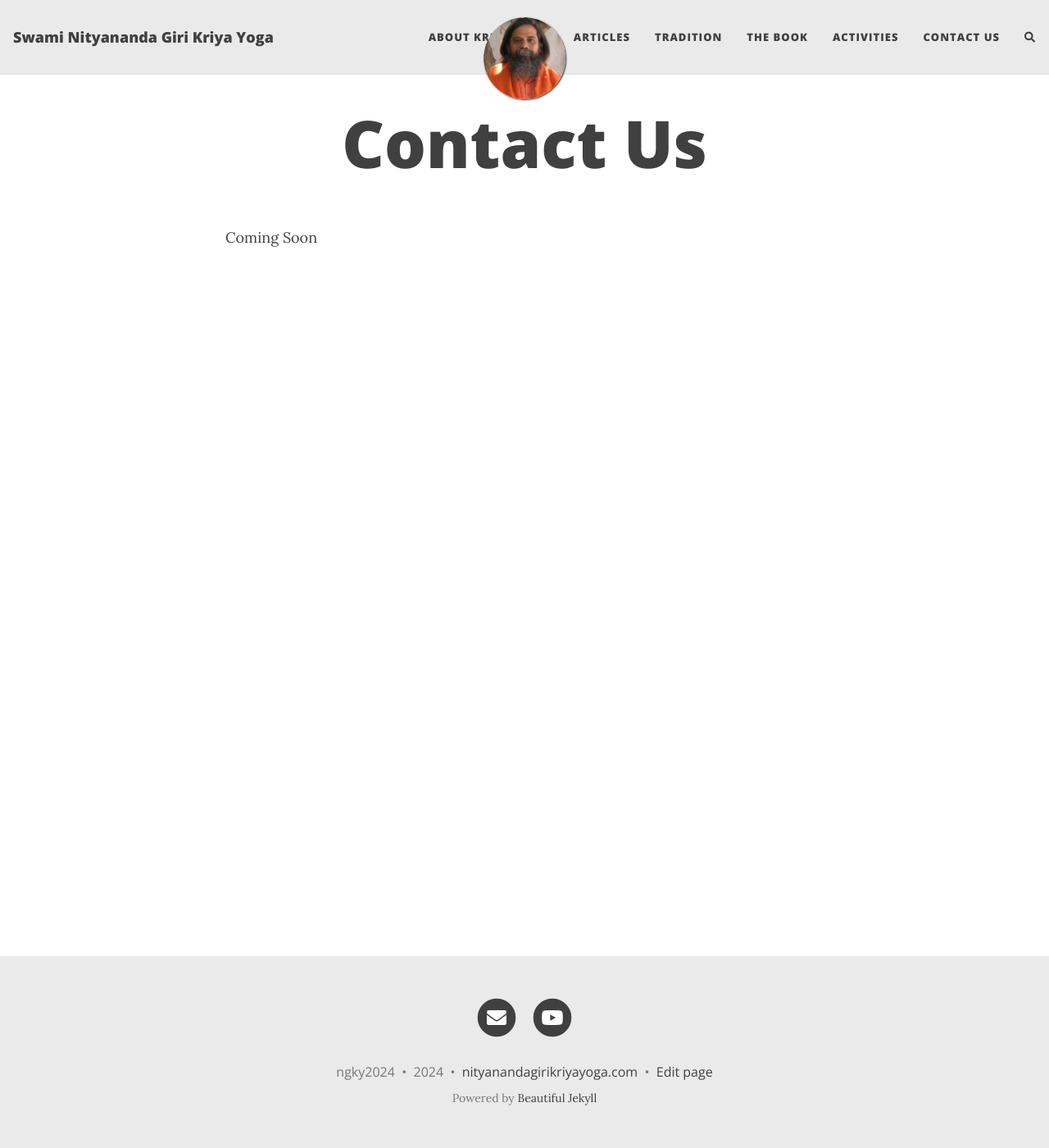
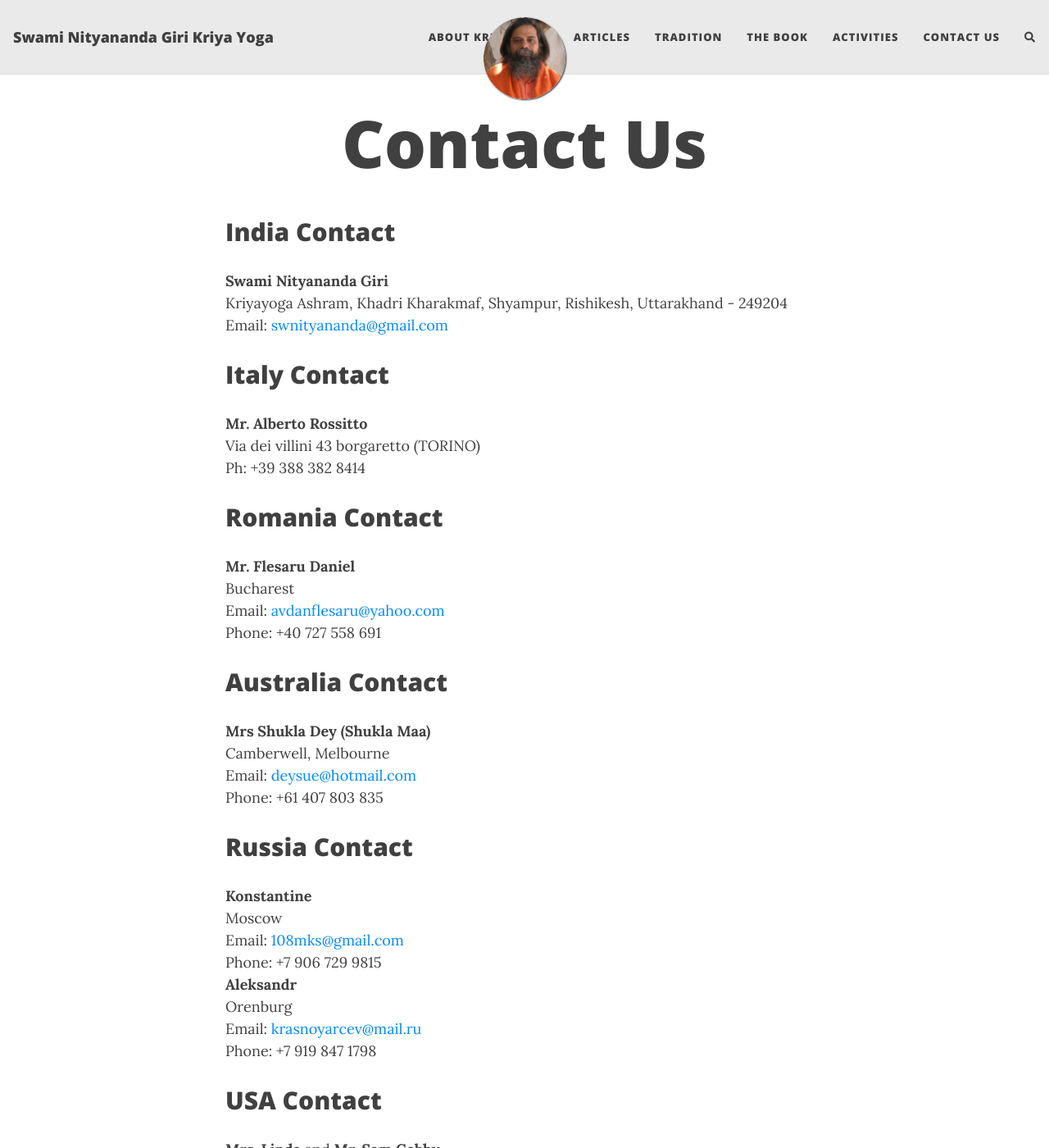
Before and after one commit to swngky/swngky.github.io, a Jekyll site: the page built from docs/contactus.md, in a window 1280 px wide and 1400 px high. Shown: the whole window at 82% size. Built offline with Jekyll 4.4.1, drawn with Linux system fonts in a browser that asks for light colours; nearby versions of some CDN libraries; comment, search, counter and statistics services are not loaded; some of the changed text lies outside the part shown.

Commit message:
Add contact us page

```diff
--- a/docs/contactus.md
+++ b/docs/contactus.md
@@ -3,4 +3,65 @@ layout: page
 title: Contact Us
 ---
 
-Coming Soon
+## India Contact
+
+**Swami Nityananda Giri**
+<br/>
+Kriyayoga Ashram, Khadri Kharakmaf, Shyampur, Rishikesh, Uttarakhand - 249204
+<br/>
+Email: [swnityananda@gmail.com](mailto:swnityananda@gmail.com)
+
+## Italy Contact
+
+**Mr. Alberto Rossitto**
+<br/>
+Via dei villini 43 borgaretto (TORINO)
+<br/>
+Ph: +39 388 382 8414
+
+## Romania Contact
+
+**Mr. Flesaru Daniel**
+<br/>
+Bucharest
+<br/>
+Email: [avdanflesaru@yahoo.com](mailto:avdanflesaru@yahoo.com)
+<br/>
+Phone: +40 727 558 691
+
+## Australia Contact
+
+**Mrs Shukla Dey (Shukla Maa)**
+<br/>
+Camberwell, Melbourne
+<br/>
+Email: [deysue@hotmail.com](mailto:deysue@hotmail.com)
+<br/>
+Phone: +61 407 803 835
+
+## Russia Contact
+**Konstantine**
+<br/>
+Moscow
+<br/>
+Email: [108mks@gmail.com](mailto:108mks@gmail.com)
+<br/>
+Phone: +7 906 729 9815
+<br/>
+**Aleksandr**
+<br/>
+Orenburg
+<br/>
+Email: [krasnoyarcev@mail.ru](mailto:krasnoyarcev@mail.ru)
+<br/>
+Phone: +7 919 847 1798
+
+## USA Contact
+
+**Mrs. Linda** and **Mr. Sam Gabby**
+<br/>
+Vanderbilt, Michigan
+<br/>
+Email: [sam@songofthemorning.org](mailto:sam@songofthemorning.org)
+<br/>
+Phone: +1 989 983 2037
```
